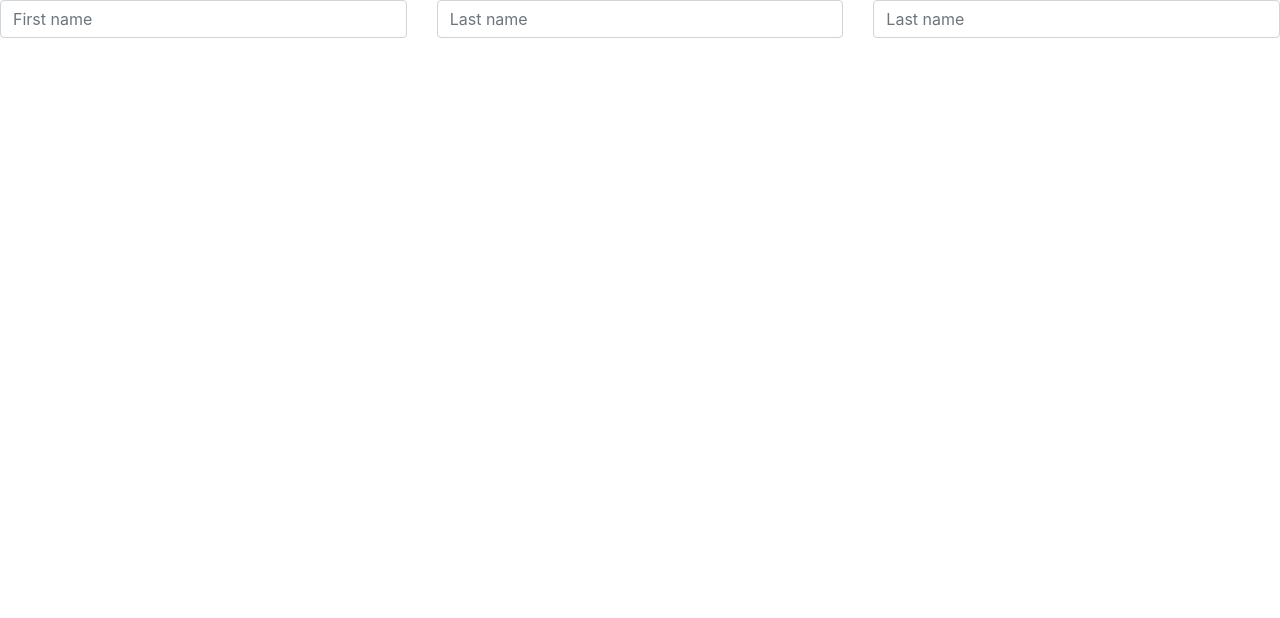
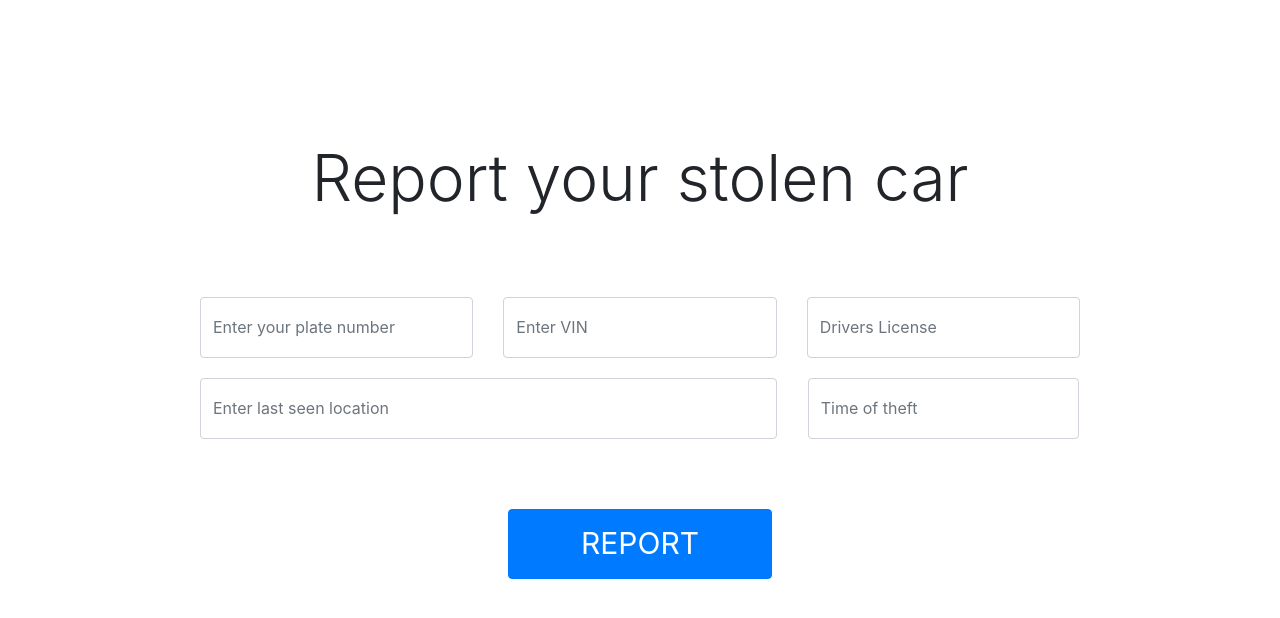
Before and after one commit to Victor-Ugwueze/codenaija-hakathon19, a React (Create React App) app: page / in a window 1280 px wide. Shown: the top 618 px of the page. Built offline with nearby package versions, Linux system fonts and the light colour scheme.

Commit message:
finish home page design

```diff
--- a/package.json
+++ b/package.json
@@ -4,6 +4,7 @@
   "private": true,
   "dependencies": {
     "bootstrap": "^4.3.1",
+    "node-sass": "^4.13.0",
     "react": "^16.11.0",
     "react-dom": "^16.11.0",
     "react-scripts": "3.2.0"
--- a/src/components/HomePage.jsx
+++ b/src/components/HomePage.jsx
@@ -1,22 +1,68 @@
-import React, { Component } from 'react'
+import React, { Component, Fragment } from 'react'
+import "../styles/homepage.css"
 
 export default class HomePage extends Component {
+
+  state = {
+    plate_number: "",
+    vin: "",
+    license: "",
+    location: "",
+    time: ""
+  }
+
+
+  handleInputChange=(e) => {
+
+    const {name, value} = e.target
+
+    this.setState({
+      [name]: value
+    })
+
+  }
+
+  onSubmit = (e) => {
+    e.preventDefault()
+    console.log(this.state)
+  }
   render() {
     return (
+<Fragment>
 
-      <form>
-  <div class="row">
-    <div class="col">
-      <input type="text" class="form-control" placeholder="First name"/>
+<div className="header-title">
+<h1>Report your stolen car</h1>
+      </div>
+  <form className="homepage-form" onSubmit={this.onSubmit}>
+
+  <div className="row row-1">
+    <div className="col">
+      <input type="text" className="form-control form-control-col" name="plate_number" onChange={this.handleInputChange} placeholder="Enter your plate number"/>
     </div>
-    <div class="col">
-      <input type="text" class="form-control" placeholder="Last name"/>
+    <div className="col">
+      <input type="text" className="form-control form-control-col" name="vin"placeholder="Enter VIN" onChange={this.handleInputChange}/>
     </div>
-    <div class="col">
-      <input type="text" class="form-control" placeholder="Last name"/>
+    <div className="col">
+      <input type="text" className="form-control form-control-col" name="license"placeholder="Drivers License" onChange={this.handleInputChange}/>
+    </div>
+  </div>
+  <div className="row row-2">
+    <div className="col row-2-col-1">
+      <input type="text" className="form-control form-control-col-1 form-control-col" name="location"placeholder="Enter last seen location" onChange={this.handleInputChange}/>
+    </div>
+    <div className="col row-2-col-2">
+      <input type="text" className="form-control form-control-col time-of-theft" name="time" placeholder="Time of theft" onChange={this.handleInputChange}/>
+    </div>
+  </div>
+
+  <div className="row row-3">
+
+    <div className="col col-btn-row">
+    <button type="submit" className="btn btn-primary btn-row" >REPORT</button>
     </div>
   </div>
 </form>
+</Fragment>
     )
   }
 }
--- /dev/null
+++ b/src/styles/homepage.css
@@ -0,0 +1,48 @@
+.header-title h1{
+  margin-top: 140px;
+  margin-left: 200px;
+  margin-right: 200px;
+  text-align: center;
+  font-weight: 300;
+  font-size: 64px;
+}
+
+.homepage-form {
+  margin-left: 200px;
+  margin-top: 80px;
+  margin-right: 200px;
+}
+.row-1, .row-2, .row-3 {
+ margin-bottom: 20px;
+ margin-top: 20px;
+}
+
+.row-2-col-1 {
+  flex: 2 !important;
+  padding-right: unset !important;
+}
+.row-2-col-2{
+  flex: 1;
+}
+
+.form-control-col-1{
+  width: 100% !important;
+}
+
+.col-btn-row {
+  text-align: center;
+  margin-top: 50px;
+}
+.btn-row {
+height: 70px;
+    width: 30%;
+    font-size: 30px !important;
+}
+.form-control-col {
+  height: calc(2em + 1.5rem + 5px) !important;
+}
+
+.time-of-theft {
+  margin-left: 16px;
+  width: 94% !important;
+}
```
Also changed, not shown: src/styles/hopepage.scss (deleted), 1 other file (tests, documents, lock files or other folders).
